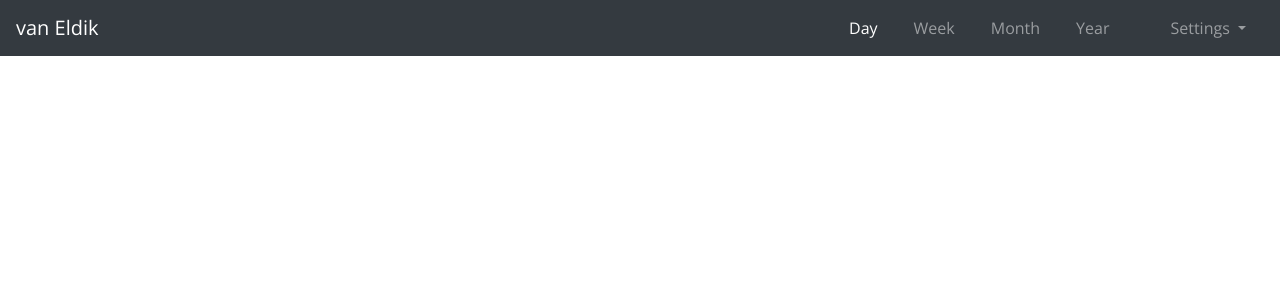
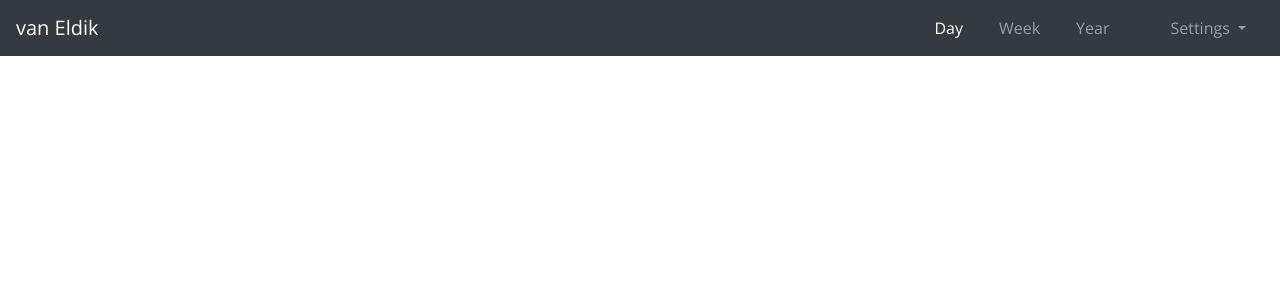
Before and after one commit to CarbonvanE/solar, a Django app: page /chart/day in a window 1280 px wide. Shown: the top 300 px of the page. Run offline with Django 3.2, Linux system fonts and the light colour scheme; the visitor is signed in with stand-in values (Sample User, id 1); data that the repository does not hold is empty; style sheets or scripts are compiled from the project's sources; parts of the project's set-up code (start-up, migrations or seed data) failed here and were passed over; some libraries are stand-ins or nearby versions.

Commit message:
feat: Removed the 'month view' from the web application

```diff
--- a/app/templates/app/base/base_logged_in.html
+++ b/app/templates/app/base/base_logged_in.html
@@ -17,9 +17,6 @@
                 </li>
                 <li class="nav-item {% if tab == "chart_week" %}active{% endif %}">
                     <a class="nav-link" href="{% url 'chart_week' %}">Week</a>
-                </li>
-                <li class="nav-item {% if tab == "chart_month" %}active{% endif %}">
-                    <a class="nav-link" href="{% url 'chart_month' %}">Month</a>
                 </li>
                 <li class="nav-item {% if tab == "chart_year" %}active{% endif %}">
                     <a class="nav-link" href="{% url 'chart_year' %}">Year</a>
--- a/app/urls.py
+++ b/app/urls.py
@@ -11,7 +11,6 @@ urlpatterns = [
 
     path('chart/day', views.chart_day_view, name='chart_day'),
     path('chart/week', views.chart_week_view, name='chart_week'),
-    path('chart/month', views.chart_month_view, name='chart_month'),
     path('chart/year', views.chart_year_view, name='chart_year'),
 
     path('settings/user', views.user_settings_view, name='user_settings'),
--- a/app/views/charts.py
+++ b/app/views/charts.py
@@ -21,13 +21,6 @@ def chart_week_view(request):
     }
     return render(request, 'app/chart.html', context)
 
-@login_required
-def chart_month_view(request):
-    """ Returns the chart of the last 30 days """
-    context = {
-        'tab': 'chart_month'
-    }
-    return render(request, 'app/chart.html', context)
 
 @login_required
 def chart_year_view(request):
```
